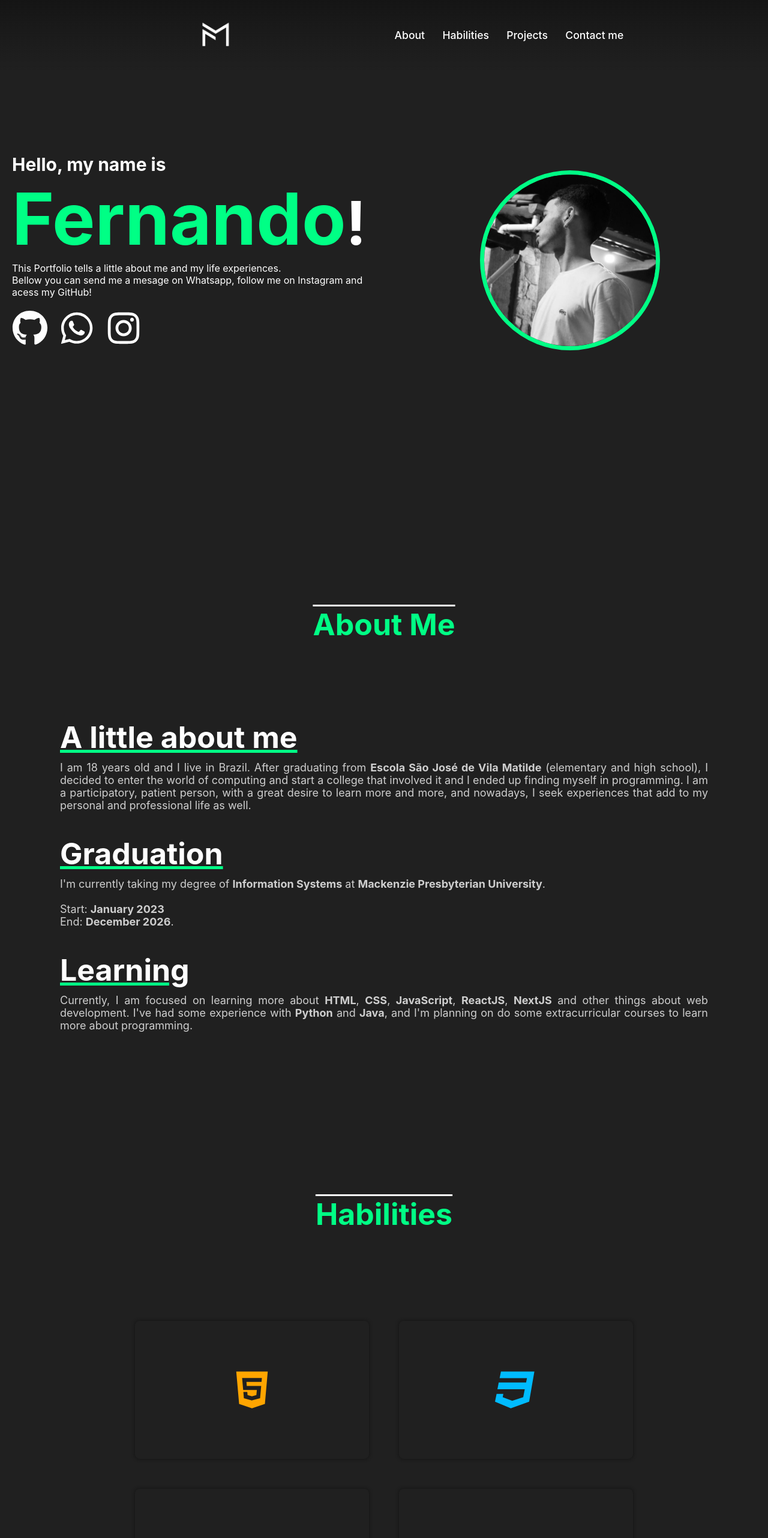
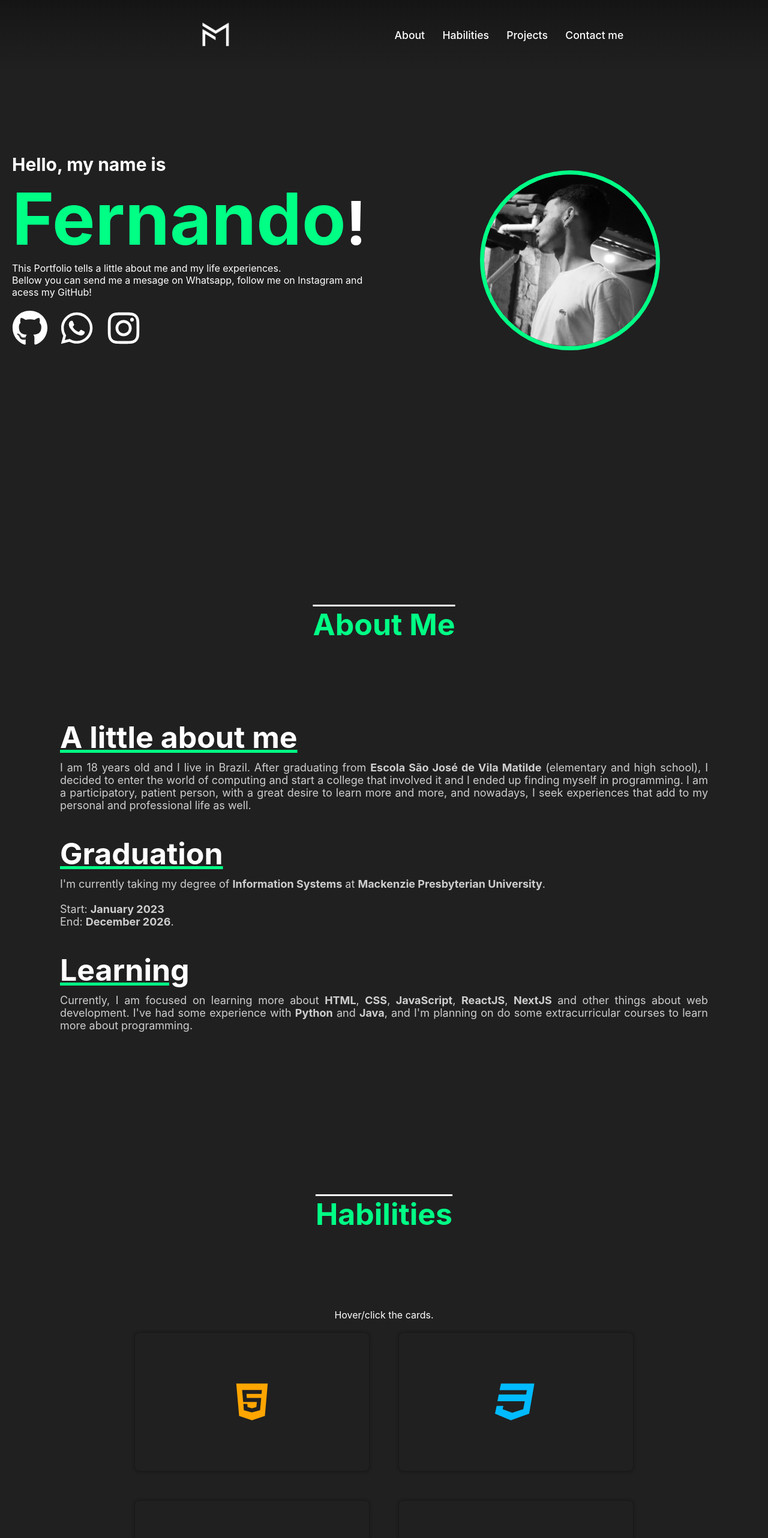
Before and after one commit to fernandomp26/fernandomorales_portfolio, a React (Vite) app: page / in a window 1280 px wide. Shown: the top 2564 px of the page at 60% size. Built offline with nearby package versions, Linux system fonts and the light colour scheme.

Commit message:
animação, projeto e habilidades atualizada

```diff
--- a/src/components/apresentation/Apresentation.css
+++ b/src/components/apresentation/Apresentation.css
@@ -7,6 +7,7 @@
    justify-content: space-between;
    margin: 17% 0;
    padding: 0 20px;
+   overflow-x: hidden;
 }
 
 .main-text {
@@ -16,6 +17,8 @@
    width: 50%;
    justify-content: center;
    align-items: flex-start;
+   transform: translateX(100vw); /* Começa fora da tela (à direita) */
+   animation: slideIn 1s ease-out forwards;
 }
 
 h1.hello {
@@ -57,6 +60,8 @@ h1.hello {
    display: flex;
    align-items: center;
    justify-content: center;
+   opacity: 0; /* Começa transparente */
+   animation: fadeIn 1s ease-in forwards; /* Animação de 2 segundos */
 }
 
 .main .image img {
@@ -67,6 +72,24 @@ h1.hello {
 .social-media a {
    cursor: pointer;
    color: #fefefe;
+}
+
+@keyframes fadeIn {
+   0% {
+       opacity: 0;
+   }
+   100% {
+       opacity: 1;
+   }
+}
+
+@keyframes slideIn {
+   0% {
+       transform: translateX(100%);
+   }
+   100% {
+       transform: translateX(0);
+   }
 }
 
 @media screen and (max-width: 1496px) {
--- a/src/components/habilities/Habilities.css
+++ b/src/components/habilities/Habilities.css
@@ -15,6 +15,10 @@
     margin-top: 5%;
     margin-bottom: 3%;
     min-width: 100%;
+}
+
+.habilities-container p.description {
+    color: #fff;
 }
 
 .cards-content {
@@ -92,6 +96,10 @@
     color: #fff;
 }
 
+.cards-content .spring-card .icon {
+    color: rgb(62, 207, 0);
+}
+
 .cards-content .excel-card .icon {
     color: green;
 }
--- a/src/components/habilities/Habilities.jsx
+++ b/src/components/habilities/Habilities.jsx
@@ -1,6 +1,7 @@
 import { useRef, useState } from "react"
 import './Habilities.css'
 import { FaReact, FaHtml5, FaCss3, FaPython, FaJava, FaFileExcel, FaFilePowerpoint, FaFileWord } from "react-icons/fa";
+import { SiSpringboot } from "react-icons/si";
 import { IoLogoJavascript } from "react-icons/io";
 
 export default function Habilities({registerRef}) {
@@ -30,6 +31,7 @@ export default function Habilities({registerRef}) {
     return (
         <div className="habilities-container" ref={habRef}>
             <h1 className='title'>Habilities</h1>
+            <p className="description">Hover/click the cards.</p>
             <div className="cards-content">
                 <div className="card html-card">
                     <FaHtml5 className="icon"/>
@@ -47,13 +49,17 @@ export default function Habilities({registerRef}) {
                     <FaReact className="icon"/>
                     <h1 className="card-h1">ReactJS<br></br><span className="card-h1">Basic</span></h1>
                 </div>
+                <div className="card java-card">
+                    <FaJava className="icon"/>
+                    <h1 className="card-h1">Java<br></br><span className="card-h1">Basic</span></h1>
+                </div>
+                <div className="card spring-card">
+                    <SiSpringboot className="icon"/>
+                    <h1 className="card-h1">Spring Boot<br></br><span className="card-h1">Basic</span></h1>
+                </div>
                 <div className="card py-card">
                     <FaPython className="icon"/>
                     <h1 className="card-h1">Python<br></br><span className="card-h1">Basic(already programed)</span></h1>
-                </div>
-                <div className="card java-card">
-                    <FaJava className="icon"/>
-                    <h1 className="card-h1">Java<br></br><span className="card-h1">Basic</span></h1>
                 </div>
                 <div className="card excel-card">
                     <FaFileExcel className="icon"/>
--- a/src/components/projects/Projects.jsx
+++ b/src/components/projects/Projects.jsx
@@ -3,6 +3,7 @@ import aw from '../imgs/projects-imgs/aw.jpg'
 import jav from '../imgs/projects-imgs/jav.png'
 import py from '../imgs/projects-imgs/py.png'
 import react from '../imgs/projects-imgs/react.png'
+import next from '../imgs/projects-imgs/next.png'
 import ProjectsBody from './ProjectsBody'
 import { useRef } from 'react'
 
@@ -38,7 +39,7 @@ export default function Projects({ registerRef }) {
     const springProject = {
         name: "RestFul API with Spring Boot",
         description: "A fullstack Restful API project where it is possible to perform CRUD (create, read, update, delete) operations on Teams, Cars, Computers, and Cities (the themes were chosen randomly). All the information created, read, updated, and deleted is stored in a PostgreSQL database. For the Back-end development, Spring Boot (a Java framework) was used, and for the Front-end, I used NextJs as the framework, Tailwind CSS for general styling, NextJS libraries, and Shadcn, an amazing external library of ready-made components!",
-        img: react
+        img: next
     }
 
     const projectsList = [
```
Also changed, not shown: src/components/imgs/projects-imgs/next.png (added).
